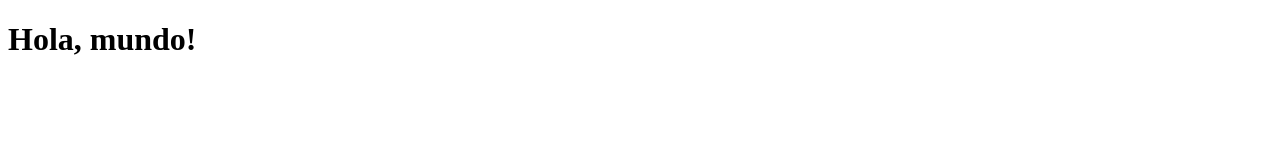
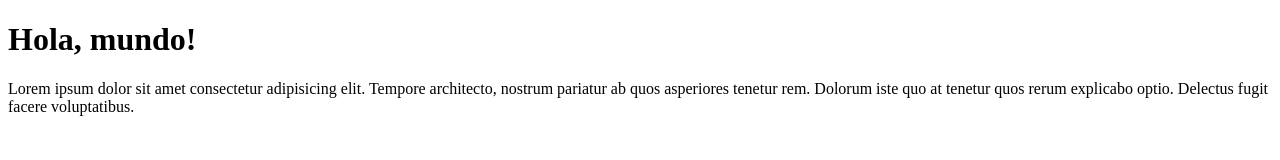
Before and after one commit to claudioaltamiranda/rahu, a plain HTML site: page index.html in a window 1280 px wide. Drawn offline with Linux system fonts and the light colour scheme.

Commit message:
Agregamos una nueva sección

```diff
--- a/index.html
+++ b/index.html
@@ -8,5 +8,13 @@
   </head>
   <body>
     <h1>Hola, mundo!</h1>
+    <div>
+      <p>
+        Lorem ipsum dolor sit amet consectetur adipisicing elit. Tempore
+        architecto, nostrum pariatur ab quos asperiores tenetur rem. Dolorum
+        iste quo at tenetur quos rerum explicabo optio. Delectus fugit facere
+        voluptatibus.
+      </p>
+    </div>
   </body>
 </html>
```
